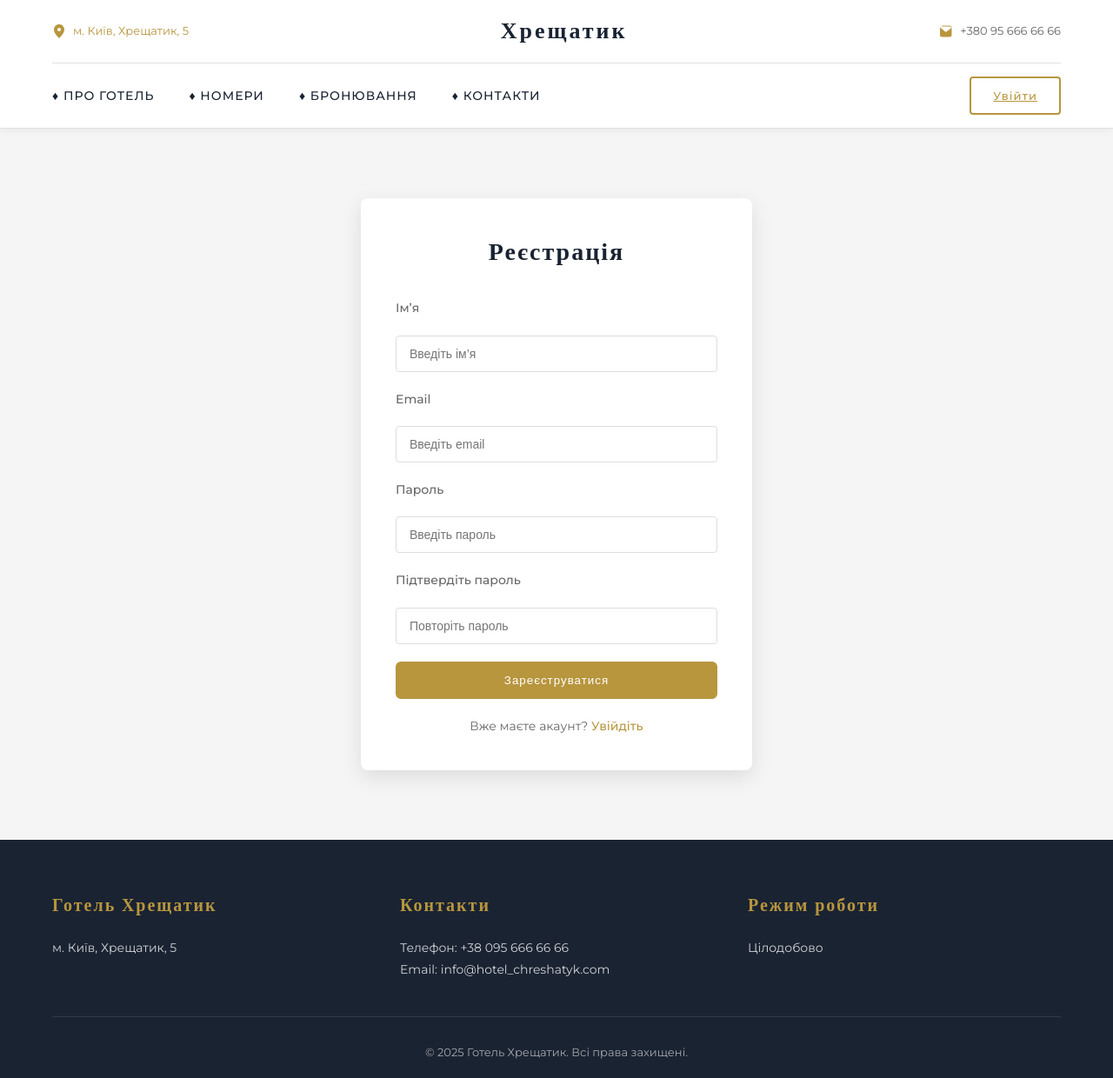
After one commit to ukma-cs-ssdm-2025/HelloBugs, a Flask app: page /register in a window 1280 px wide. The commit adds this page. Shown: the whole page at 87% size. Run offline with Flask 3, Linux system fonts and the light colour scheme; parts of the project's set-up code (start-up, migrations or seed data) failed here and were passed over.

Commit message:
Add auth and register pages

```diff
--- a/src/api/app.py
+++ b/src/api/app.py
@@ -43,5 +43,15 @@ def rooms_page():
     """Каталог номерів"""
     return render_template('rooms.html')
 
+@app.route('/login')
+def login_page():
+    """Вхід в систему"""
+    return render_template('login.html')
+
+@app.route('/register')
+def register_page():
+    """Реєстрація в системі"""
+    return render_template('register.html')
+
 if __name__ == "__main__":
     app.run(port=3000, debug=True)
--- a/src/static/css/style.css
+++ b/src/static/css/style.css
@@ -779,3 +779,68 @@ h1, h2, h3, h4 {
         width: 100%;
     }
 }
+
+/* Вхід в систему */
+.auth-section {
+    padding: 80px 0;
+    background-color: var(--gray-light);
+}
+
+.auth-container {
+    max-width: 450px;
+    margin: 0 auto;
+    background-color: var(--white);
+    padding: 40px;
+    border-radius: 8px;
+    box-shadow: 0 8px 25px rgba(0,0,0,0.1);
+}
+
+.auth-title {
+    text-align: center;
+    color: var(--dark-blue);
+    margin-bottom: 30px;
+    letter-spacing: 2px;
+    font-size: 28px;
+}
+
+.auth-form {
+    display: flex;
+    flex-direction: column;
+    gap: 20px;
+}
+
+.auth-form label {
+    font-weight: 500;
+    color: var(--gray);
+    font-size: 14px;
+}
+
+.auth-form input {
+    padding: 12px 15px;
+    border: 1px solid #ddd;
+    border-radius: 4px;
+    font-size: 14px;
+    transition: border-color 0.3s;
+}
+
+.auth-form input:focus {
+    border-color: var(--gold);
+    outline: none;
+}
+
+.auth-text {
+    text-align: center;
+    margin-top: 20px;
+    font-size: 14px;
+    color: var(--gray);
+}
+
+.auth-link {
+    color: var(--gold);
+    text-decoration: none;
+    font-weight: 500;
+}
+
+.auth-link:hover {
+    text-decoration: underline;
+}
--- a/src/templates/base.html
+++ b/src/templates/base.html
@@ -47,6 +47,9 @@
                     <li class="nav-item"><a href="/booking" class="nav-link">♦ БРОНЮВАННЯ</a></li>
                     <li class="nav-item"><a href="/contacts" class="nav-link">♦ КОНТАКТИ</a></li>
                 </ul>
+                <div class="header-auth">
+                    <a href="/login" class="login-btn">Увійти</a>
+                </div>
             </nav>
         </div>
     </header>
--- /dev/null
+++ b/src/templates/register.html
@@ -0,0 +1,29 @@
+{% extends "base.html" %}
+{% block title %}Реєстрація - Готель Хрещатик{% endblock %}
+
+{% block content %}
+<section class="auth-section">
+    <div class="container auth-container">
+        <h2 class="auth-title">Реєстрація</h2>
+        <form action="/register" method="POST" class="auth-form">
+            <label for="name">Ім’я</label>
+            <input type="text" id="name" name="name" placeholder="Введіть ім’я" required>
+
+            <label for="email">Email</label>
+            <input type="email" id="email" name="email" placeholder="Введіть email" required>
+
+            <label for="password">Пароль</label>
+            <input type="password" id="password" name="password" placeholder="Введіть пароль" required>
+
+            <label for="confirm">Підтвердіть пароль</label>
+            <input type="password" id="confirm" name="confirm" placeholder="Повторіть пароль" required>
+
+            <button type="submit" class="btn btn-primary">Зареєструватися</button>
+        </form>
+        <p class="auth-text">
+            Вже маєте акаунт?
+            <a href="/login" class="auth-link">Увійдіть</a>
+        </p>
+    </div>
+</section>
+{% endblock %}
```
Also changed, not shown: src/templates/login.html (added, +23 -0 lines).
